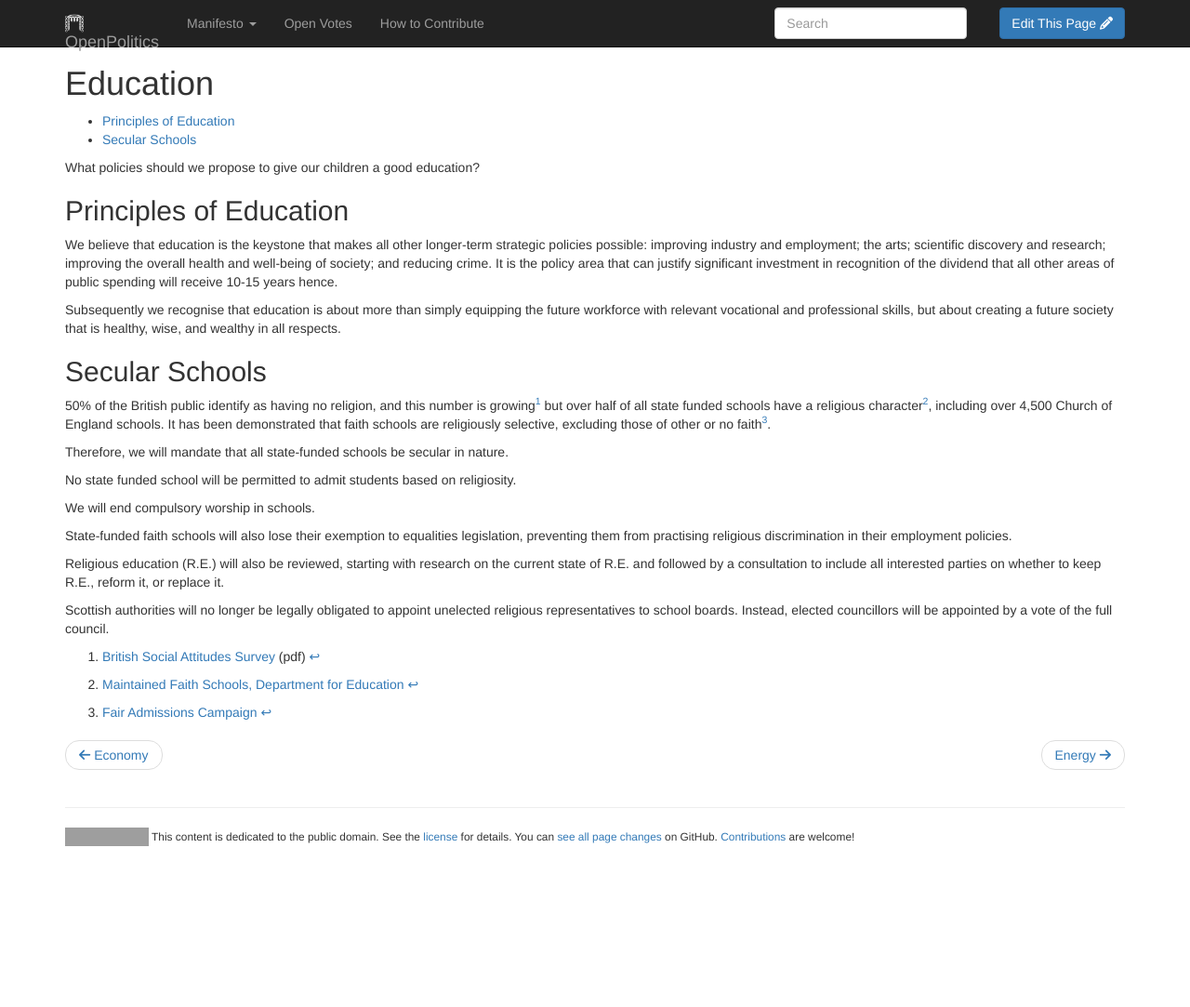
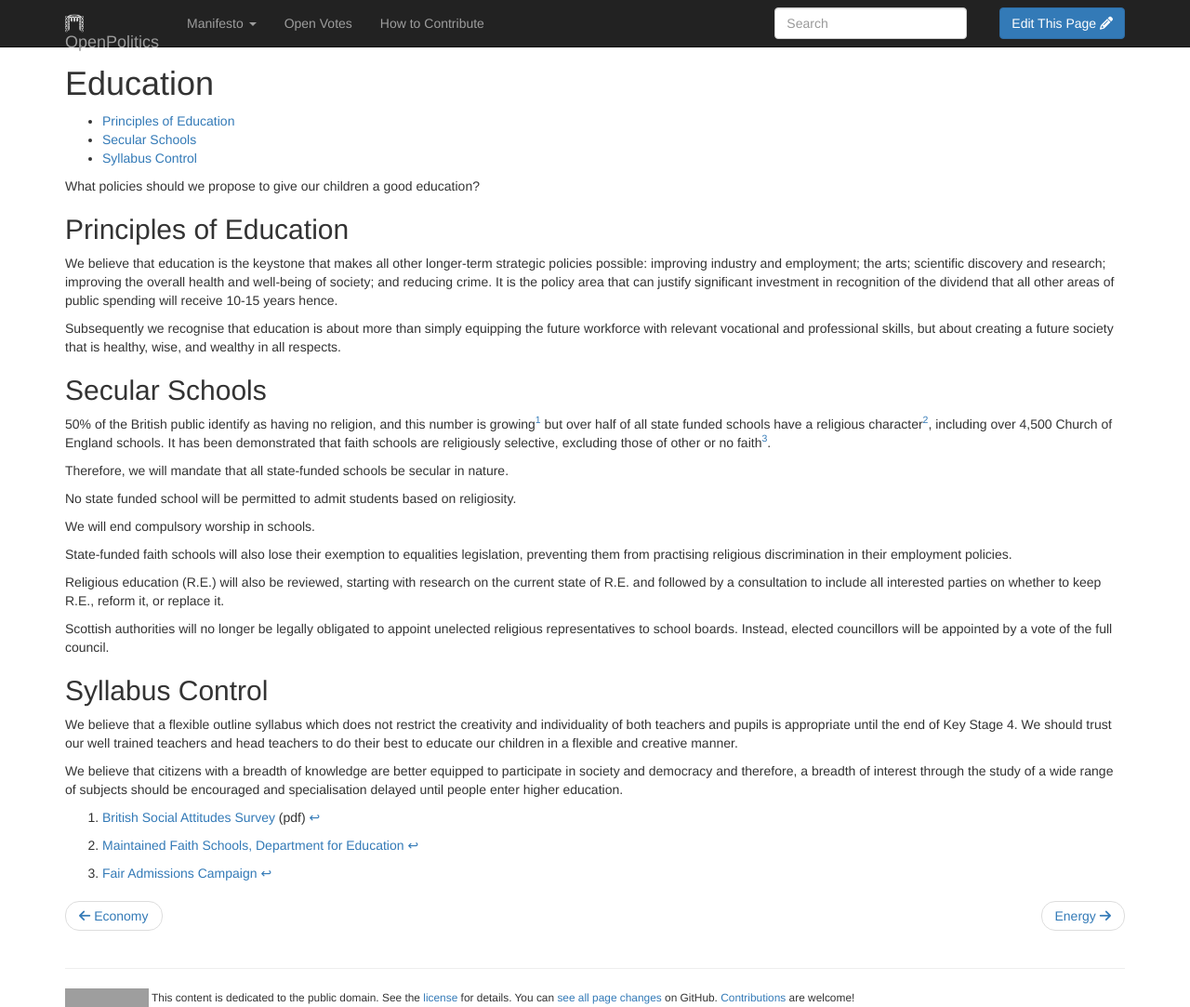
Before and after one commit to openpolitics/manifesto, a Jekyll site: the page built from manifesto/education.md, in a window 1280 px wide and 1083 px high. Shown: the whole window at 93% size. Built offline with Jekyll 4.4.1, drawn with Linux system fonts in a browser that asks for light colours; nearby versions of some CDN libraries; library files that are not in the unit come from our copies; grey boxes are pictures that could not be loaded.

Commit message:
Update education.md

```diff
--- a/manifesto/education.md
+++ b/manifesto/education.md
@@ -31,6 +31,12 @@ Religious education (R.E.) will also be reviewed, starting with research on the
 
 Scottish authorities will no longer be legally obligated to appoint unelected religious representatives to school boards. Instead, elected councillors will be appointed by a vote of the full council.
 
+## Syllabus Control
+
+We believe that a flexible outline syllabus which does not restrict the creativity and individuality of both teachers and pupils is appropriate until the end of Key Stage 4. We should trust our well trained teachers and head teachers to do their best to educate our children in a flexible and creative manner.
+
+We believe that citizens with a breadth of knowledge are better equipped to participate in society and democracy and therefore, a breadth of interest through the study of a wide range of subjects should be encouraged and specialisation delayed until people enter higher education.
+
 [^1]: [British Social Attitudes Survey](http://ir2.flife.de/data/natcen-social-research/igb_html/pdf/chapters/BSA28_12Religion.pdf) (pdf)
 [^2]: [Maintained Faith Schools, Department for Education](https://www.gov.uk/government/publications/maintained-faith-schools/maintained-faith-schools)
 [^3]: [Fair Admissions Campaign](http://fairadmissions.org.uk/groundbreaking-new-research-maps-the-segregating-impact-of-faith-school-admissions/)
```
